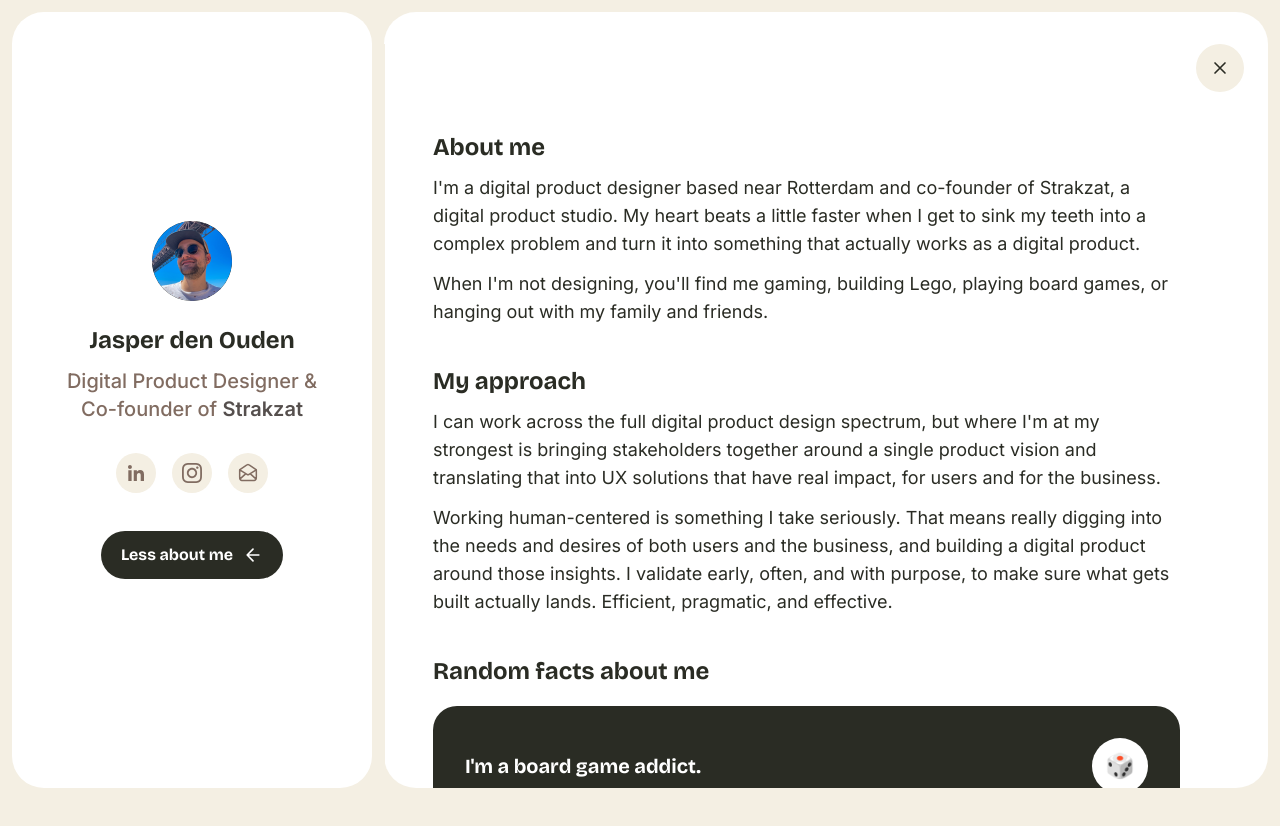
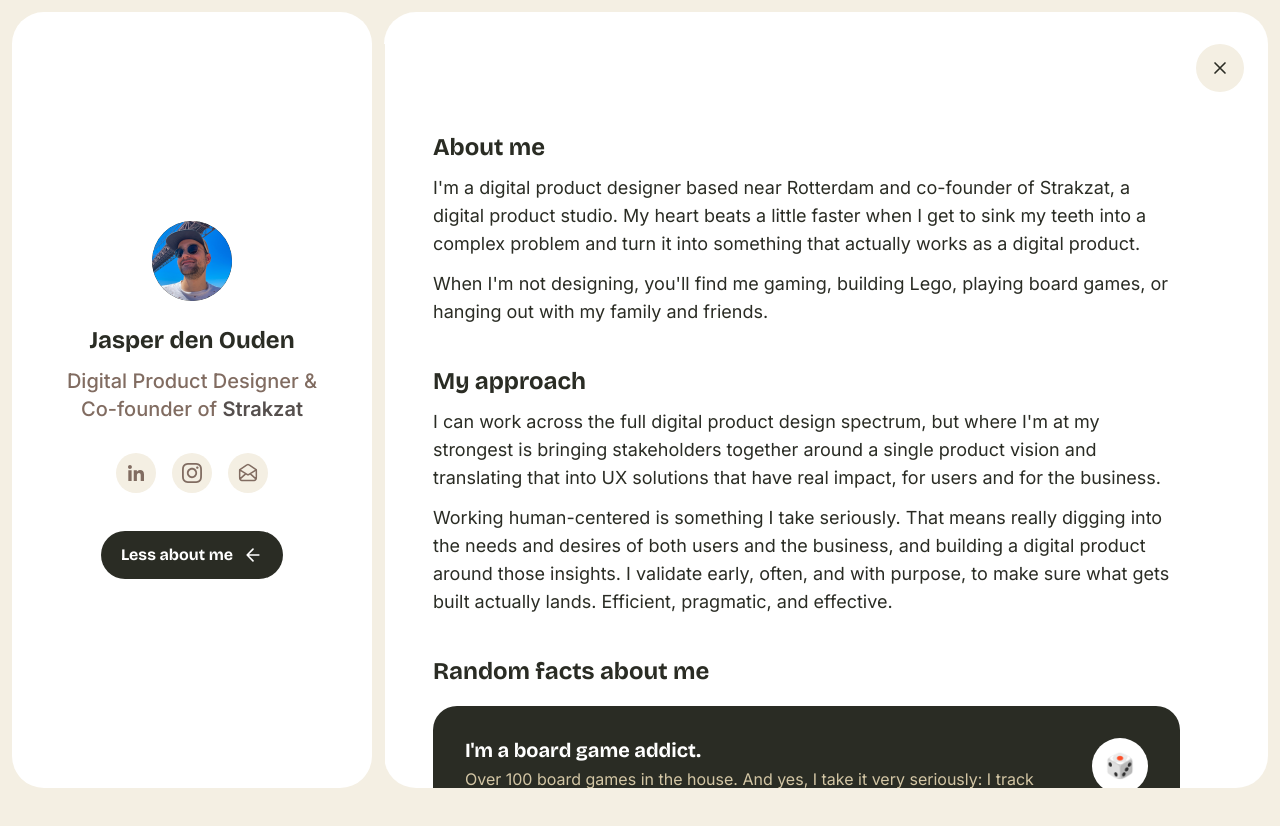
Before and after one commit to jasperdenouden92/portfolio, a React (Vite) app: page / in a window 1280 px wide. Both pictures are taken after a click on the button "More about me". Shown: the top 826 px of the page. Built offline with nearby package versions, Linux system fonts and the light colour scheme.

Commit message:
Fix fact card desktop: group title+body, hug-content button, icon spacing
Co-Authored-By: Claude Opus 4.6 <noreply@anthropic.com>

```diff
--- a/src/App.tsx
+++ b/src/App.tsx
@@ -270,20 +270,22 @@ export default function App() {
                   </div>
                   <div className="flex flex-col gap-5">
                     <p className="font-[Bricolage_Grotesque] font-bold text-[#2a2c24] text-2xl leading-tight">Random facts about me</p>
-                    <div className="bg-[#2a2c24] rounded-[24px] p-8 flex flex-col gap-4">
-                      <div className="flex items-center justify-between gap-6 w-full">
-                        <p className="font-[Bricolage_Grotesque] font-bold text-white text-xl leading-tight flex-1 min-w-0">{facts[factIndex].title}</p>
+                    <div className="bg-[#2a2c24] rounded-[24px] p-8 flex flex-col gap-6">
+                      <div className="flex items-start justify-between gap-6">
+                        <div className="flex flex-col gap-1">
+                          <p className="font-[Bricolage_Grotesque] font-bold text-white text-xl leading-tight">{facts[factIndex].title}</p>
+                          <p className="font-[Inter] text-[#d3c6a5] text-base leading-6">
+                            {facts[factIndex].body}
+                            {facts[factIndex].link && (
+                              <a href={facts[factIndex].link} target="_blank" rel="noopener noreferrer" className="ml-1 text-[#f4efe3] font-semibold hover:opacity-70 transition-opacity">{facts[factIndex].linkLabel ?? 'grotepodcastlas.nl →'}</a>
+                            )}
+                          </p>
+                        </div>
                         <div className="bg-white rounded-full w-14 h-14 flex items-center justify-center shrink-0 text-2xl">
                           {facts[factIndex].emoji}
                         </div>
                       </div>
-                      <p className="font-[Inter] text-[#d3c6a5] text-base leading-6">
-                        {facts[factIndex].body}
-                        {facts[factIndex].link && (
-                          <a href={facts[factIndex].link} target="_blank" rel="noopener noreferrer" className="ml-1 text-[#f4efe3] font-semibold hover:opacity-70 transition-opacity">{facts[factIndex].linkLabel ?? 'grotepodcastlas.nl →'}</a>
-                        )}
-                      </p>
-                      <button onClick={regenerateFact} className="bg-[#f4efe3] flex gap-2 items-center justify-center md:justify-start px-4 py-2.5 rounded-full w-full md:w-auto cursor-pointer border-none hover:opacity-80 transition-opacity">
+                      <button onClick={regenerateFact} className="bg-[#f4efe3] flex gap-2 items-center justify-center lg:justify-start px-4 py-2.5 rounded-full lg:self-start cursor-pointer border-none hover:opacity-80 transition-opacity">
                         <span className="font-[Bricolage_Grotesque] font-bold text-[#2a2c24] text-base leading-tight">Regenerate</span>
                         <svg width="16" height="16" viewBox="0 0 24 24" fill="none">
                           <path d="M1 4v6h6M23 20v-6h-6" stroke="#2a2c24" strokeWidth="2" strokeLinecap="round" strokeLinejoin="round"/>
```
